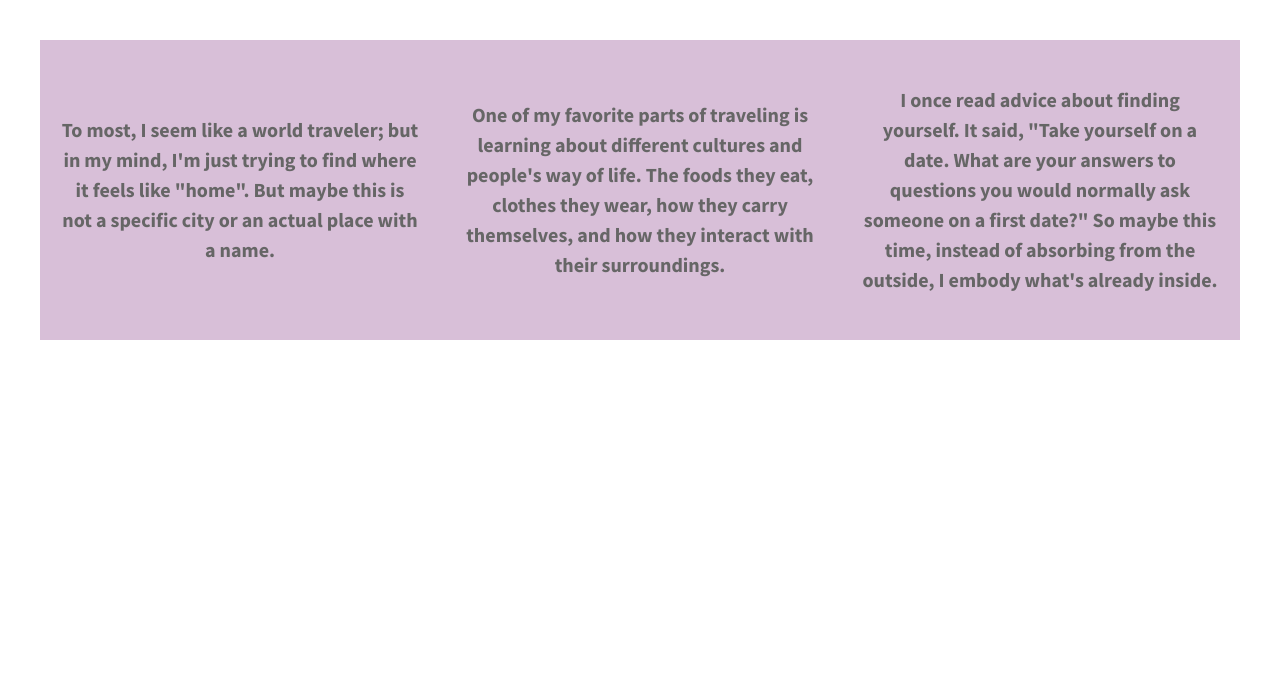
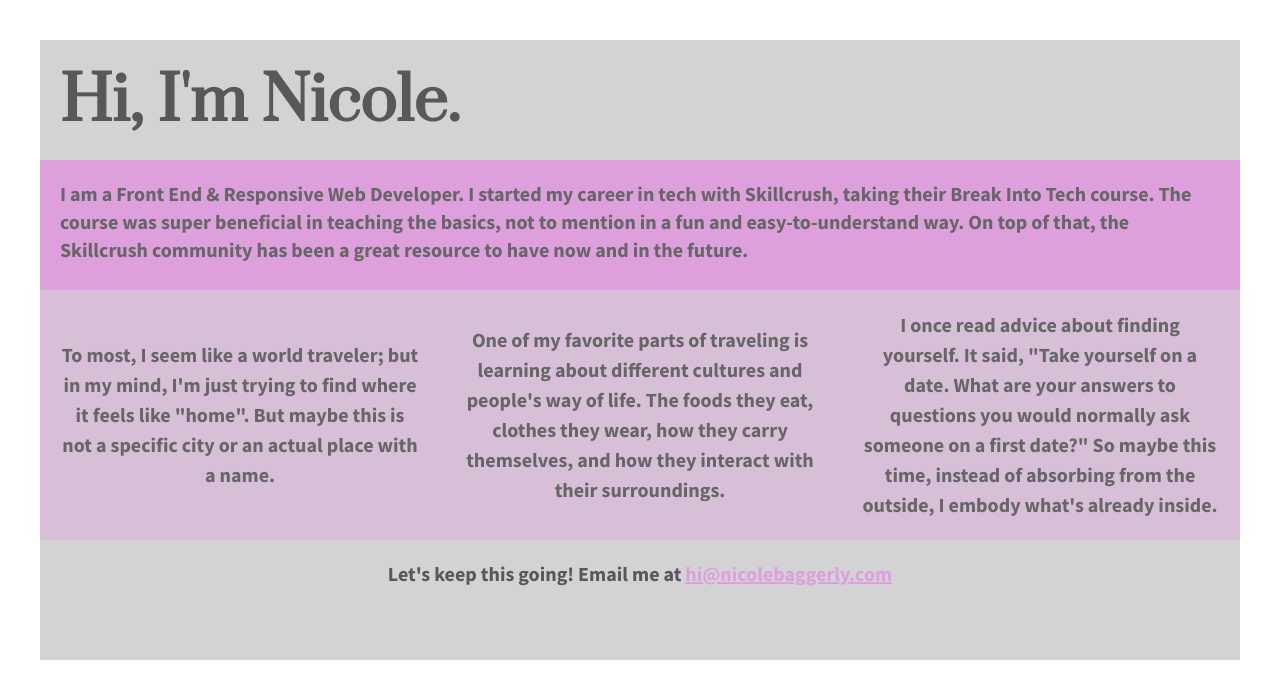
Before and after one commit to nicolebaggerly/206-divs-flexbox, a plain HTML site: page index.html in a window 1280 px wide. Drawn offline with nearby package versions, Linux system fonts and the light colour scheme.

Commit message:
Personalized content

```diff
--- a/css/main.css
+++ b/css/main.css
@@ -97,8 +97,10 @@ textarea {
 
 
 html {
+  font-size: 16px;
   background-color: #fff;
   height: 100%;
+  width: 100%;
 }
 
 body {
@@ -112,7 +114,31 @@ body {
   /*add display:flex and set justify-content to space-between*/
   font-weight: 700;
   display: flex;
-  justify-content: space-between;
+  justify-content: space-around;
+  align-items: center;
+  flex-flow: row wrap;
+}
+
+header,
+footer {
+    background: lightgray;
+    color: #585858;
+    height: 80px;
+    width: 100%;
+    padding: 20px;
+}
+
+header {
+    font-family: 'Prata', serif;
+    font-size: 3.75rem;
+}
+
+main {
+    background: plum;
+    color: #666666;
+    height: 90px;
+    width: 100%;
+    padding: 1em;
 }
 
 .div-1, .div-2, .div-3 {
@@ -122,14 +148,23 @@ body {
   font-size: 1em;
   text-align: center;
   background-color: thistle;
-  height: 300px;
+  height: 250px;
   width: 30%;
   padding: 0 1em 0 1em;
   display: flex;
-  justify-content: center;
+  justify-content: space-between;
   align-items: center;
 }
 
+
+footer {
+    text-align: center;
+}
+
+a {
+    color: plum;
+    text-transform: none;
+}
 
 
 
--- a/index.html
+++ b/index.html
@@ -15,13 +15,19 @@
         <script src="js/vendor/modernizr-2.8.3.min.js"></script>
         <link href='http://fonts.googleapis.com/css?family=Lora:700' rel='stylesheet' type='text/css'>
         <link href='http://fonts.googleapis.com/css?family=Source+Sans+Pro:400,700' rel='stylesheet' type='text/css'>
+        <link href="https://fonts.googleapis.com/css2?family=Prata&display=swap" rel="stylesheet" type='text/css'>
     </head>
+
+
     <body>
         <!--[if lt IE 8]>
             <p class="browserupgrade">You are using an <strong>outdated</strong> browser. Please <a href="http://browsehappy.com/">upgrade your browser</a> to improve your experience.</p>
         <![endif]-->
 
         <section class="wrapper">
+            <header>Hi, I'm Nicole.</header>
+            <main>I am a Front End & Responsive Web Developer. I started my career in tech with Skillcrush, taking their Break Into Tech course. The course was super beneficial in teaching the basics, not to mention in a fun and easy-to-understand way. On top of that, the Skillcrush community has been a great resource to have now and in the future.
+            </main>
             <div class="div-1">
                 To most, I seem like a world traveler; but in my mind, I'm just trying to find where it feels like "home". But maybe this is not a specific city or an actual place with a name.
             </div>
@@ -31,6 +37,9 @@
             <div class="div-3">
                 I once read advice about finding yourself. It said, "Take yourself on a date. What are your answers to questions you would normally ask someone on a first date?" So maybe this time, instead of absorbing from the outside, I embody what's already inside.
             </div>
+            <footer>Let's keep this going! Email me at <a href="mailto:hi@nicolebaggerly.com">hi@nicolebaggerly.com</a>
+            </footer>
+
         </section>
 
         <script src="https://ajax.googleapis.com/ajax/libs/jquery/1.11.3/jquery.min.js"></script>
```
